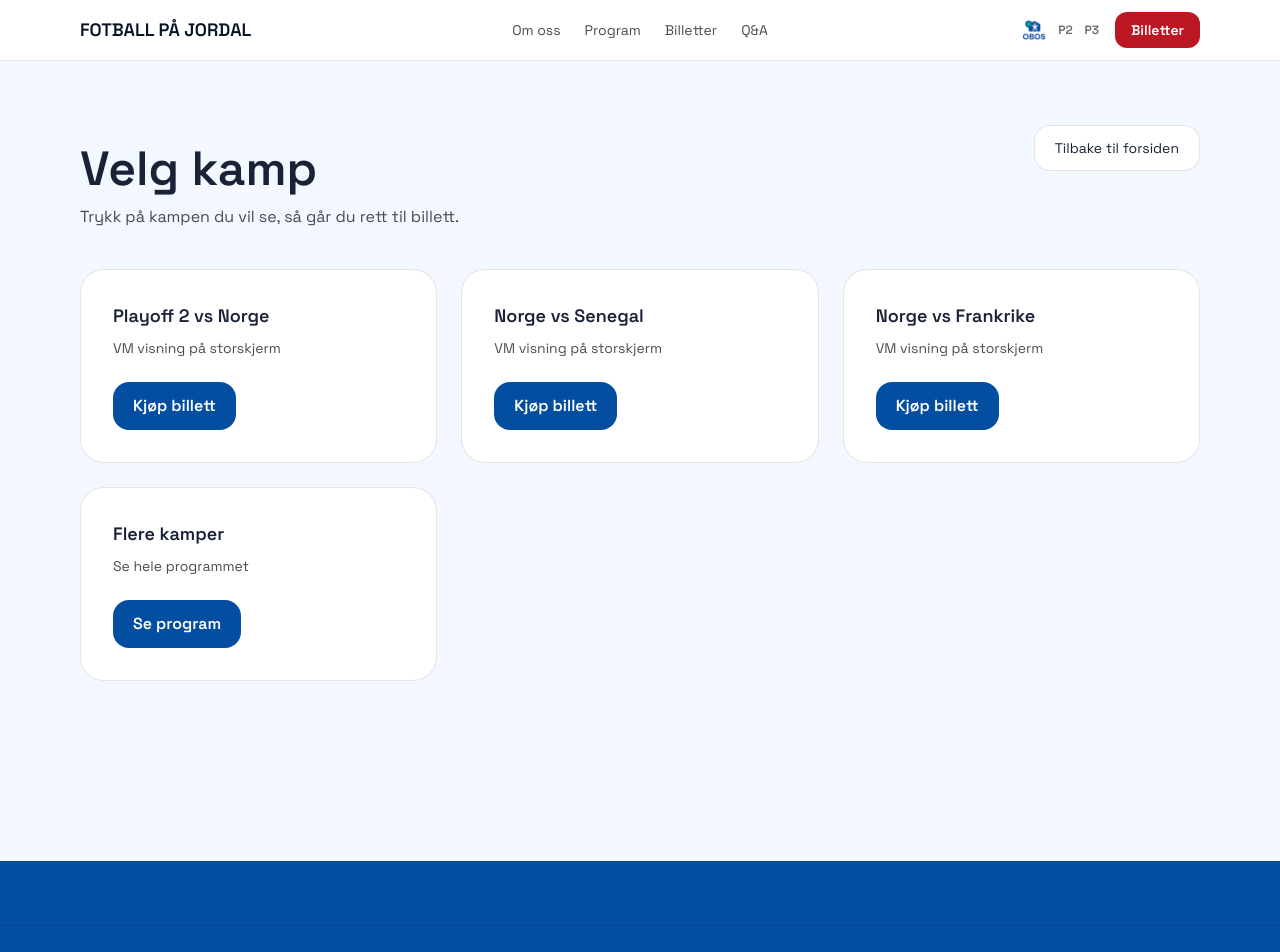
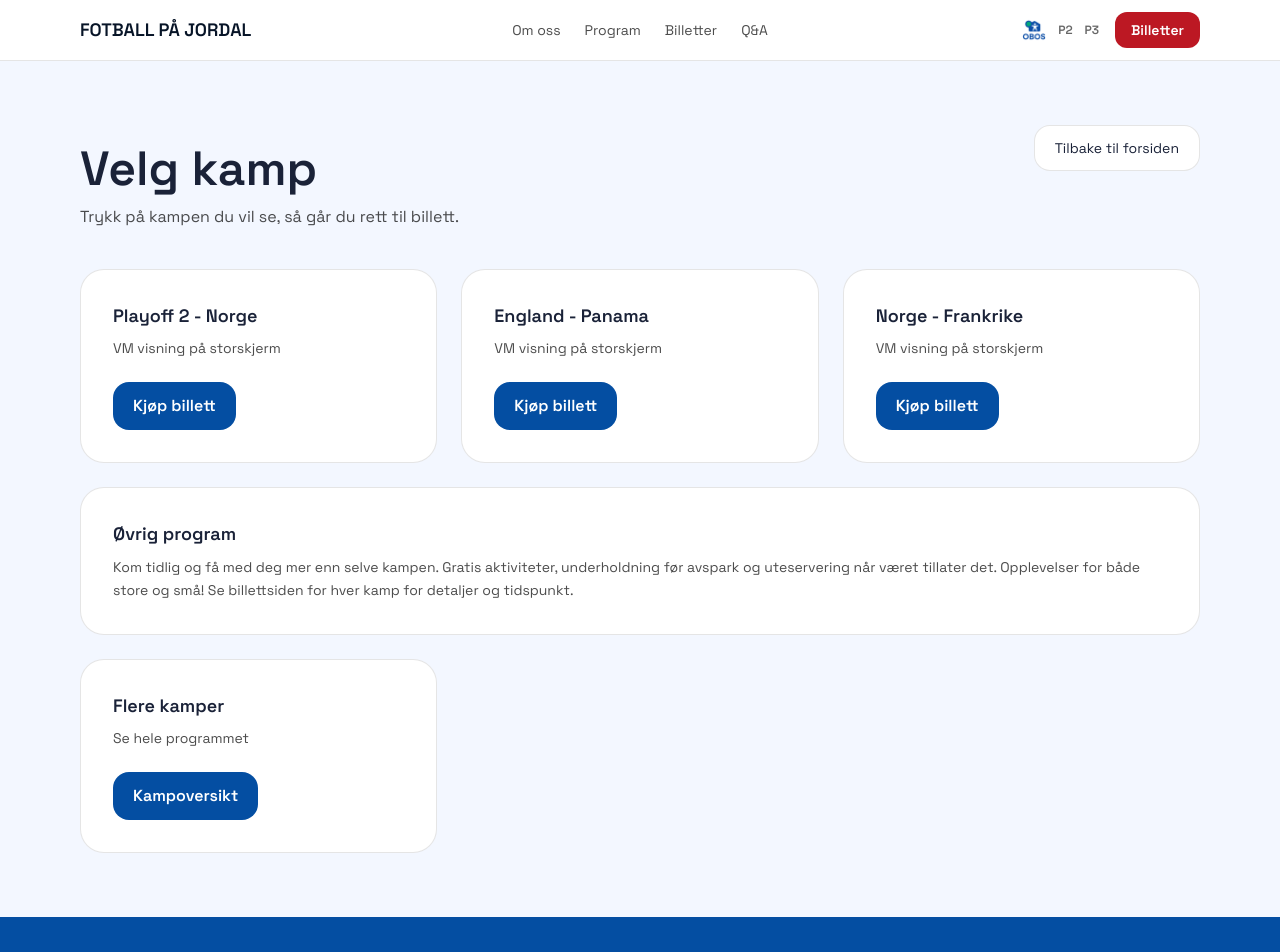
Before and after one commit to pialiabografe-droid/vm-pa-hjemmebane, a Next.js app: page /program in a window 1280 px wide. Shown: the top 952 px of the page. Built offline with nearby package versions, Linux system fonts and the light colour scheme.

Commit message:
Program, vip pakke mm

```diff
--- a/app/page.tsx
+++ b/app/page.tsx
@@ -67,13 +67,13 @@ export default function FotballVMJordal() {
       href: ticketcoUrl,
     },
     {
-      title: "VIP RESTAURANT",
-      subtitle: "4 personer per bord.",
+      title: "TO KVELDER PÅ VIP RESTAURANT",
+      subtitle: "Norges kamper for 4 personer.",
       price: "25 000",
       currency: "NOK",
       unit: "per bord",
       pricePrefix: "Fra",
-      items: ["Bord til Norge - Senegal og Norge - Frankrike", "Inngang til VIP-området", "3 enheter drikke", "Middag og dessert", "Egen VIP-bar", "Underholdning", "Oppsnakk før kamp", "Fast track"],
+      items: ["Bord til Norge - Playoff 2 og Norge - Frankrike", "Inngang til VIP-området", "3 enheter drikke", "Middag og dessert", "Egen VIP-bar", "Underholdning", "Oppsnakk før kamp", "Fast track"],
       href: ticketcoUrl,
     },
     {
@@ -269,7 +269,7 @@ export default function FotballVMJordal() {
         </section>
 
 {/* SALKART */}
-<section className="mx-auto max-w-6xl px-4 pb-24">
+<section className="mx-auto max-w-6xl px-4 pb-12">
   <Reveal>
     <h2 className="text-3xl font-semibold">Salkart</h2>
   </Reveal>
@@ -277,9 +277,9 @@ export default function FotballVMJordal() {
   <Reveal delayMs={120}>
     <div className="mt-8 max-w-3xl rounded-3xl overflow-hidden border border-black/10 bg-white">
       <img
-        src="/media/salkart-med-tribune2.png"
+        src="/media/salkart-med-tribune3.png"
         alt="Salkart Jordal"
-        className="w-full h-auto object-contain"
+        className="w-full h-auto object-contain block"
       />
     </div>
   </Reveal>
@@ -287,9 +287,7 @@ export default function FotballVMJordal() {
 
 
        {/* QUICK */}
-<section className="mx-auto max-w-6xl px-4 py-16">
-
-  {/* Overskrift */}
+<section className="mx-auto max-w-6xl px-4 pt-10 pb-16">
   <div className="mb-10">
     <h2 className="text-3xl font-semibold">Om arrangementet</h2>
   </div>
@@ -298,18 +296,13 @@ export default function FotballVMJordal() {
     {quick.map((q, i) => (
       <Reveal key={q.title} delayMs={i * 90}>
         <div className="rounded-3xl p-8 bg-white border border-black/10 h-full flex flex-col">
-
-          {/* Fast høyde på overskrift */}
           <div className="min-h-[56px]">
-            <div className="text-lg font-semibold leading-snug">
-              {q.title}
-            </div>
+            <div className="text-lg font-semibold leading-snug">{q.title}</div>
           </div>
 
           <div className="mt-3 text-sm text-black/70 leading-relaxed">
             {q.desc}
           </div>
-
         </div>
       </Reveal>
     ))}
@@ -317,9 +310,8 @@ export default function FotballVMJordal() {
 </section>
 
 
-
         {/* PRAKTISK */}
-        <section id="praktisk" className="mx-auto max-w-6xl px-4 pb-16">
+        <section id="praktisk" className="mx-auto max-w-6xl px-4 pb-12">
           <Reveal>
             <h2 className="text-3xl font-semibold">Praktisk</h2>
           </Reveal>
--- a/app/program/page.tsx
+++ b/app/program/page.tsx
@@ -22,29 +22,30 @@ export default function ProgramPage() {
   const matches: Match[] = [
     {
       slug: "playoff-2-norge",
-      title: "Playoff 2 vs Norge",
+      title: "Playoff 2 - Norge",
       subtitle: "VM visning på storskjerm",
       ticketUrl: ticketcoUrl,
     },
     {
-      slug: "norge-senegal",
-      title: "Norge vs Senegal",
+      slug: "england-panama",
+      title: "England - Panama",
       subtitle: "VM visning på storskjerm",
       ticketUrl: ticketcoUrl,
     },
     {
       slug: "norge-frankrike",
-      title: "Norge vs Frankrike",
+      title: "Norge - Frankrike",
       subtitle: "VM visning på storskjerm",
       ticketUrl: ticketcoUrl,
     },
-    {
+  ];
+
+  const more: Match = {
     slug: "flere-kamper",
     title: "Flere kamper",
     subtitle: "Se hele programmet",
     href: "/program",
-    },
-  ];
+  };
 
   return (
     <div className="min-h-screen bg-[#F3F7FF] text-[#1A2238]">
@@ -76,21 +77,10 @@ export default function ProgramPage() {
               <div className="text-lg font-semibold">{m.title}</div>
 
               {m.subtitle && (
-                <div className="mt-2 text-sm text-black/70">
-                  {m.subtitle}
-                </div>
+                <div className="mt-2 text-sm text-black/70">{m.subtitle}</div>
               )}
 
               <div className="mt-6">
-                {m.href ? (
-                  <Link
-                    href={m.href}
-                    className="px-5 py-3 rounded-2xl font-semibold text-white inline-block"
-                    style={{ backgroundColor: VIF.blue }}
-                  >
-                    Se program
-                  </Link>
-                ) : (
                 <a
                   href={m.ticketUrl}
                   target="_blank"
@@ -100,10 +90,42 @@ export default function ProgramPage() {
                 >
                   Kjøp billett
                 </a>
-                )}
               </div>
             </section>
           ))}
+
+          {/* ØVRIG PROGRAM */}
+<section className="md:col-span-3 rounded-3xl p-8 bg-white border border-black/10">
+  <div className="text-lg font-semibold">Øvrig program</div>
+  <div className="mt-2 text-sm text-black/70 leading-relaxed">
+    Kom tidlig og få med deg mer enn selve kampen. Gratis aktiviteter,
+    underholdning før avspark og uteservering når været tillater det.
+    Opplevelser for både store og små!
+    Se billettsiden for hver kamp for detaljer og tidspunkt.
+  </div>
+</section>
+
+          {/* FLERE KAMPER */}
+          <section
+            key={more.slug}
+            className="rounded-3xl p-8 bg-white border border-black/10"
+          >
+            <div className="text-lg font-semibold">{more.title}</div>
+
+            {more.subtitle && (
+              <div className="mt-2 text-sm text-black/70">{more.subtitle}</div>
+            )}
+
+            <div className="mt-6">
+              <Link
+                href={more.href as string}
+                className="px-5 py-3 rounded-2xl font-semibold text-white inline-block"
+                style={{ backgroundColor: VIF.blue }}
+              >
+                Kampoversikt
+              </Link>
+            </div>
+          </section>
         </div>
       </main>
     </div>
```
Also changed, not shown: public/media/salkart-med-tribune3.png (added). Lines whose indentation alone changed are shown as unchanged.
